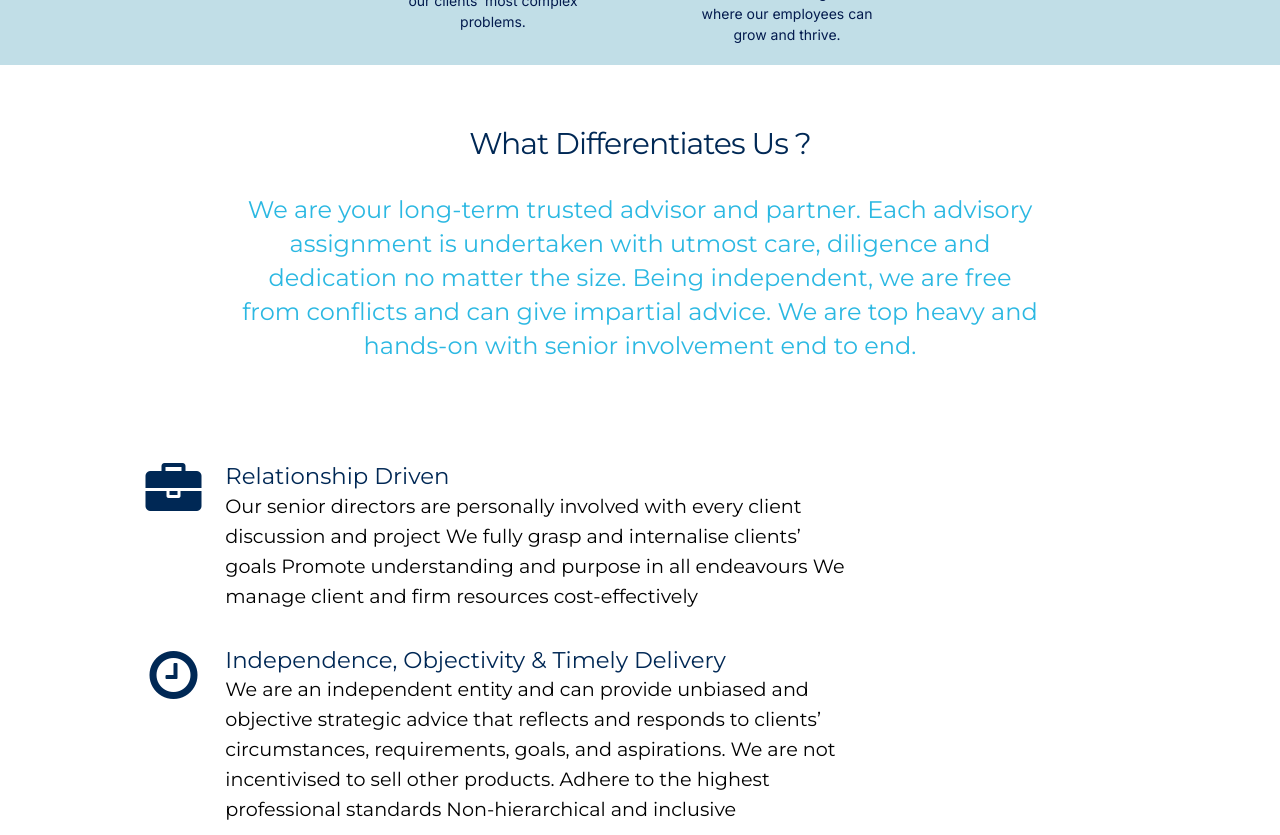
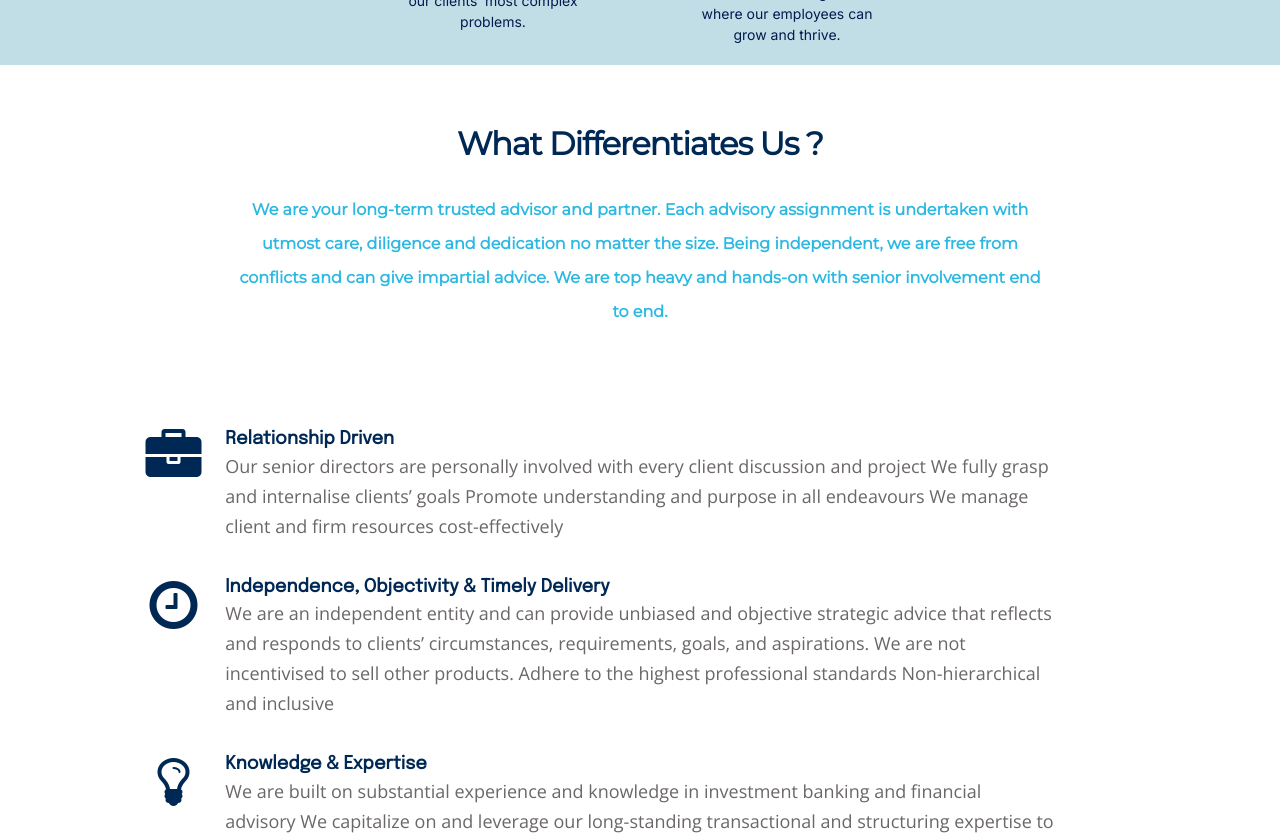
Before and after one commit to ealpha072/maitri_capital, a React (Create React App) app in the folder frontend/: page / in a window 1280 px wide. Shown: the part 1720-2555 px from the top of the page. Built offline with nearby package versions, Linux system fonts and the light colour scheme; the HTML template or start-up script is replaced by a standard one.

Commit message:
More styles

```diff
--- a/frontend/src/components/styles/About.module.css
+++ b/frontend/src/components/styles/About.module.css
@@ -56,7 +56,7 @@
 .individualHolder i{
     font-size: 4rem;
     padding-bottom: 10px;
-    color: #002855;
+    color: var(--hlblue);
 }
 
 .individualHolder h3{
@@ -107,7 +107,8 @@
     width: 80%;
     color: #002855;
     margin: 10px auto;
-    font-size: 1.875rem;
+    font-size: 32px;
+    font-weight: 700;
     line-height: 2.375rem;
     letter-spacing: -1px;
 }
@@ -117,7 +118,8 @@
     width: 70%;
     margin: 30px auto;
     color: #2bb8e2;
-    font-size: 1.5rem;
+    font-size:16px;
+    font-weight: 700;
     line-height: 2.125rem;
 }
 
@@ -142,18 +144,23 @@
 }
 
 .diffMainHolder{
-    width: 60%;
+    width: 80%;
 }
 
 .diffMainHolder h3{
-    font-size: 1.425rem;
+    font-family: Epilogue, sans-serif;
+    font-size: 18px;
+    font-weight: 700;
     color: #002855;
     margin-bottom: 0px;
 }
 
 .diffMainHolder ul li{
-    font-size: 1.2rem;
-    line-height: 1.875rem;
+    font-family: 'Open sans', sans-serif;
+    color: #6b6768;
+    font-size: 18px;
+    font-weight: 400;
+    line-height: 30px;
 }
 
 .storyLine{
--- a/frontend/src/index.css
+++ b/frontend/src/index.css
@@ -1,4 +1,4 @@
-@import url('https://fonts.googleapis.com/css2?family=Montserrat&family=Lato&family=Inter&family=Open+Sans&display=swap');
+@import url('https://fonts.googleapis.com/css2?family=Montserrat&family=Lato&family=Epilogue&family=Inter&family=Open+Sans&display=swap');
 
 :root{
   --blue: #44546A;
```
